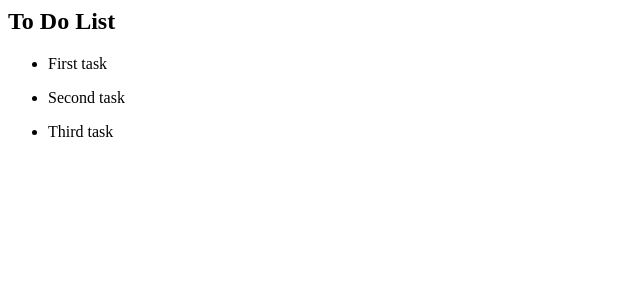
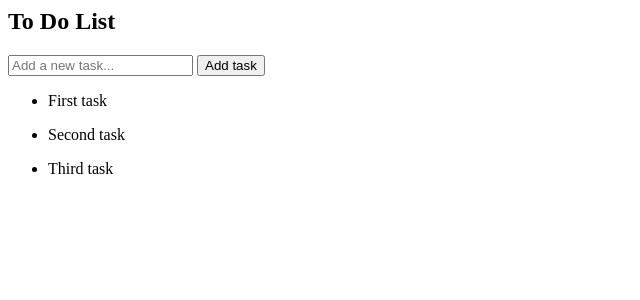
Before and after one commit to israel-cruz/simple-todo-app, a Django app: page / in a window 1280 px wide. Shown: the top 300 px of the page, without its empty margins (0-640 px from the left). Run offline with Django 3.2, Linux system fonts and the light colour scheme; data comes from the database, SQL or seed files in the repository.

Commit message:
Model Form created

```diff
--- /dev/null
+++ b/todo/tasks/forms.py
@@ -0,0 +1,9 @@
+from django import forms
+from .models import Task
+
+class TaskForm(forms.ModelForm):
+    title = forms.CharField(widget=forms.TextInput(attrs={'placeholder': 'Add a new task...'}))
+
+    class Meta:
+        model = Task
+        fields = '__all__'
--- a/todo/tasks/templates/tasks/tasks.html
+++ b/todo/tasks/templates/tasks/tasks.html
@@ -1,7 +1,15 @@
 <h2>To Do List</h2>
 
+<form method="POST" action="">
+    {% csrf_token %}
+
+    {{form.title}}
+    <input type="submit" value="Add task">
+
+</form>
+
+
 {% for t in tasks %}
-
     <div>
         <ul>
             <li>
@@ -9,5 +17,4 @@
             </li>
         </ul>
     </div>
-
 {% endfor %}
--- a/todo/tasks/views.py
+++ b/todo/tasks/views.py
@@ -1,11 +1,15 @@
 from django.shortcuts import render
 from .models import Task
+from .forms import TaskForm
 
 def index(request):
     tasks = Task.objects.all()
 
+    form = TaskForm()
+
     context = {
         'tasks':tasks,
+        'form':form,
     }
 
     return render(request, "tasks/tasks.html", context)
```
